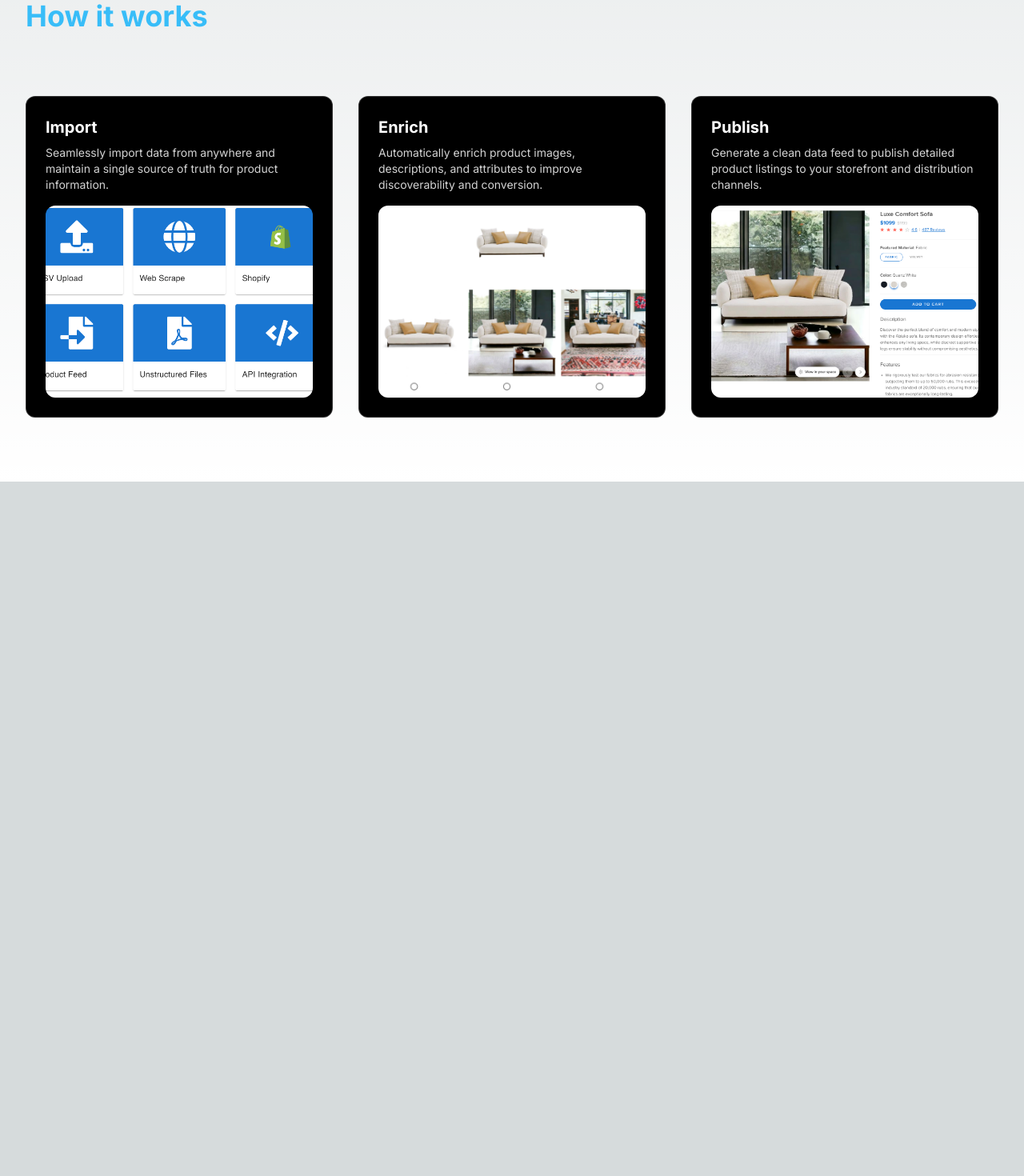
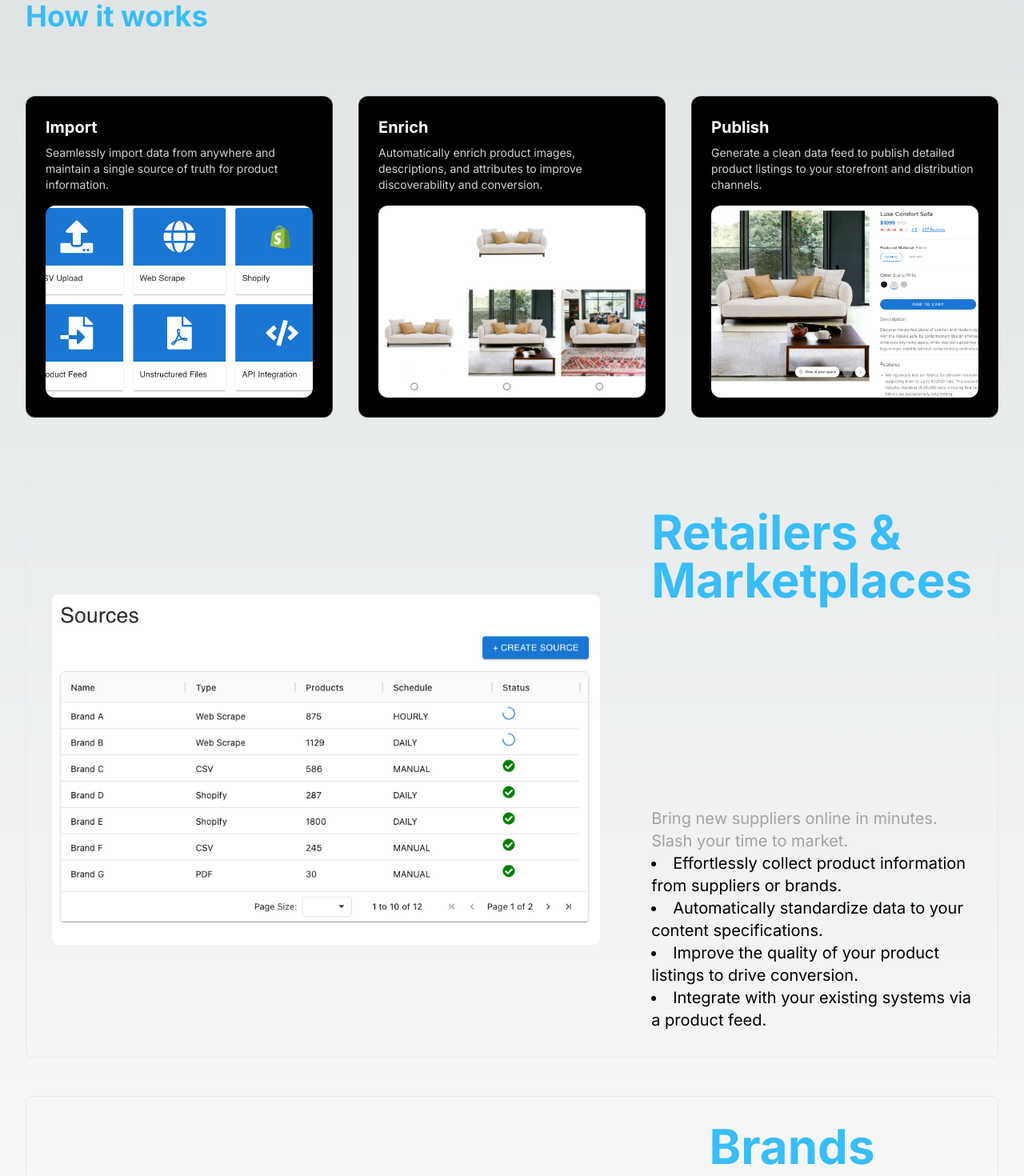
Before and after one commit to Salman-S7/angler, a Next.js app: page / in a window 1280 px wide. Shown: the part 800-2270 px from the top of the page at 80% size. Before the commit the page ends 1402 px from the top, so only its background shows below. Built offline with nearby package versions, Linux system fonts and the light colour scheme.

Commit message:
added info section

```diff
--- a/app/page.tsx
+++ b/app/page.tsx
@@ -1,11 +1,14 @@
 import HeroSection from "@/components/HeroSection";
 import HowItWorksSection from "@/components/HowItWorksSection";
+import InfoCard from "@/components/InfoCard";
+import InfoSection from "@/components/InfoSection";
 
 export default function Home() {
   return (
     <main>
       {<HeroSection />}
-      {<HowItWorksSection/>}
+      {<HowItWorksSection />}
+      {<InfoSection/>}
     </main>
 
   );
--- a/components/HowItWorksSection.tsx
+++ b/components/HowItWorksSection.tsx
@@ -5,15 +5,16 @@ import { CardBody, CardContainer, CardItem } from "../components/ui/3d-card";
 import Image from "next/image";
 import { howItWorksItems } from "@/public/data";
 
+
 const HowItWorksSection = () => {
   console.log(howItWorksItems);
   return (
-    <div className="px-8">
+    <div className="sm:px-8 px-2">
       <h1 className="text-4xl font-bold text-sky-400">How it works</h1>
-      <div className="flex flex-col sm:flex-row w-full items-center justify-between">
+      <div className="flex flex-col sm:flex-row w-full items-center justify-between py-20">
         {howItWorksItems.map((item) => {
           return (
-            <CardContainer className="inter-var">
+            <CardContainer className="inter-var" key={item.heading}>
               <CardBody className="bg-gray-50 relative group/card  dark:hover:shadow-2xl dark:hover:shadow-emerald-500/[0.1] dark:bg-black dark:border-white/[0.2] border-black/[0.1] w-auto sm:w-[30rem] h-auto rounded-xl p-6 border  ">
                 <CardItem
                   translateZ="50"
--- /dev/null
+++ b/components/InfoCard.tsx
@@ -0,0 +1,37 @@
+import Image from "next/image";
+
+
+
+const InfoCard = ({ heading, subHeading, description, image, flex }: {
+    heading: string,
+    subHeading: string,
+    description: string[],
+  image: any,
+    flex: string
+}) => {
+    return (
+      <div
+        className={`border flex flex-col lg:flex-row items-center border-[#e5e7eb] p-2 lg:p-8 rounded-lg lg:h-[90vh] w-full lg:gap-16 gap-8 lg:${flex} mb-12`}
+      >
+        <div className="rounded-lg">
+          <Image
+            className="rounded-lg"
+            src={image}
+            alt="Retailers & Marketplaces image"
+          />
+        </div>
+        <div className="h-full flex flex-col lg:justify-between lg:w-[40%] w-full">
+          <h1 className="font-bold lg:text-6xl text-2xl text-sky-400">{heading}</h1>
+          <ul className="lg:text-xl text-lg list-disc list-inside">
+            <span className="text-neutral-400">{subHeading}</span>
+            <li>{description[0]}</li>
+            <li>{description[1]}</li>
+            <li>{description[2]}</li>
+            <li>{description[3]}</li>
+          </ul>
+        </div>
+      </div>
+    );
+}
+
+export default InfoCard
--- /dev/null
+++ b/components/InfoSection.tsx
@@ -0,0 +1,24 @@
+import { moreInfoItems } from "@/public/data"
+import InfoCard from "./InfoCard";
+
+const InfoSection = () => {
+    console.log(moreInfoItems);
+  return (
+    <div className="sm:px-8 px-2">
+      {moreInfoItems.map((item, i) => {
+        return (
+          <InfoCard
+            key={item.heading}
+            heading={item.heading}
+            subHeading={item.subHeading}
+            description={item.description}
+            image={item.image}
+            flex={i%2 === 0 ? "" : "flex-row-reverse"}
+          />
+        );
+      })}
+    </div>
+  );
+}
+
+export default InfoSection
--- a/components/ui/3d-card.tsx
+++ b/components/ui/3d-card.tsx
@@ -1,7 +1,7 @@
 "use client";
 
 import { cn } from "@/utils/cn";
-import Image from "next/image";
+
 import React, {
   createContext,
   useState,
@@ -49,7 +49,7 @@ export const CardContainer = ({
     <MouseEnterContext.Provider value={[isMouseEntered, setIsMouseEntered]}>
       <div
         className={cn(
-          "py-20 flex items-center justify-center sm:w-[30vw]",
+          "flex items-center justify-center sm:w-[30vw]",
           containerClassName
         )}
         style={{
--- a/public/data.ts
+++ b/public/data.ts
@@ -1,6 +1,9 @@
 import image1 from "./Images/ImportSources.png"
 import image2 from "./Images/EnrichBackground.png"
 import image3 from "./Images/publish_pdp_blue.png"
+import image4 from "./Images/Retailer_Sources_Simplified.png"
+import image5 from "./Images/Brand_Products.png"
+
 
 export const navItems = [
     {
@@ -34,3 +37,29 @@ export const howItWorksItems = [
     image: image3
   }
 ]
+
+export const moreInfoItems = [
+  {
+    heading: "Retailers & Marketplaces",
+    subHeading:
+      "Bring new suppliers online in minutes. Slash your time to market.",
+    description: [
+      "Effortlessly collect product information from suppliers or brands.",
+      "Automatically standardize data to your content specifications.",
+      "Improve the quality of your product listings to drive conversion.",
+      "Integrate with your existing systems via a product feed.",
+    ],
+    image: image4,
+  },
+  {
+    heading: "Brands",
+    subHeading: "Enrich and update your products on any channel. Sell more.",
+    description: [
+      "Import your products from Shopify, spreadsheets, or your website.",
+      "Generate descriptions, images, and assets consistent with your brand.",
+      "Publish accurate product information to all of your sales channels.",
+      "Optimize your messaging and listing quality to maximize sales.",
+    ],
+    image: image5,
+  },
+];
```
Also changed, not shown: public/Images/Brand_Products.png (added), public/Images/Retailer_Sources_Simplified.png (added).
